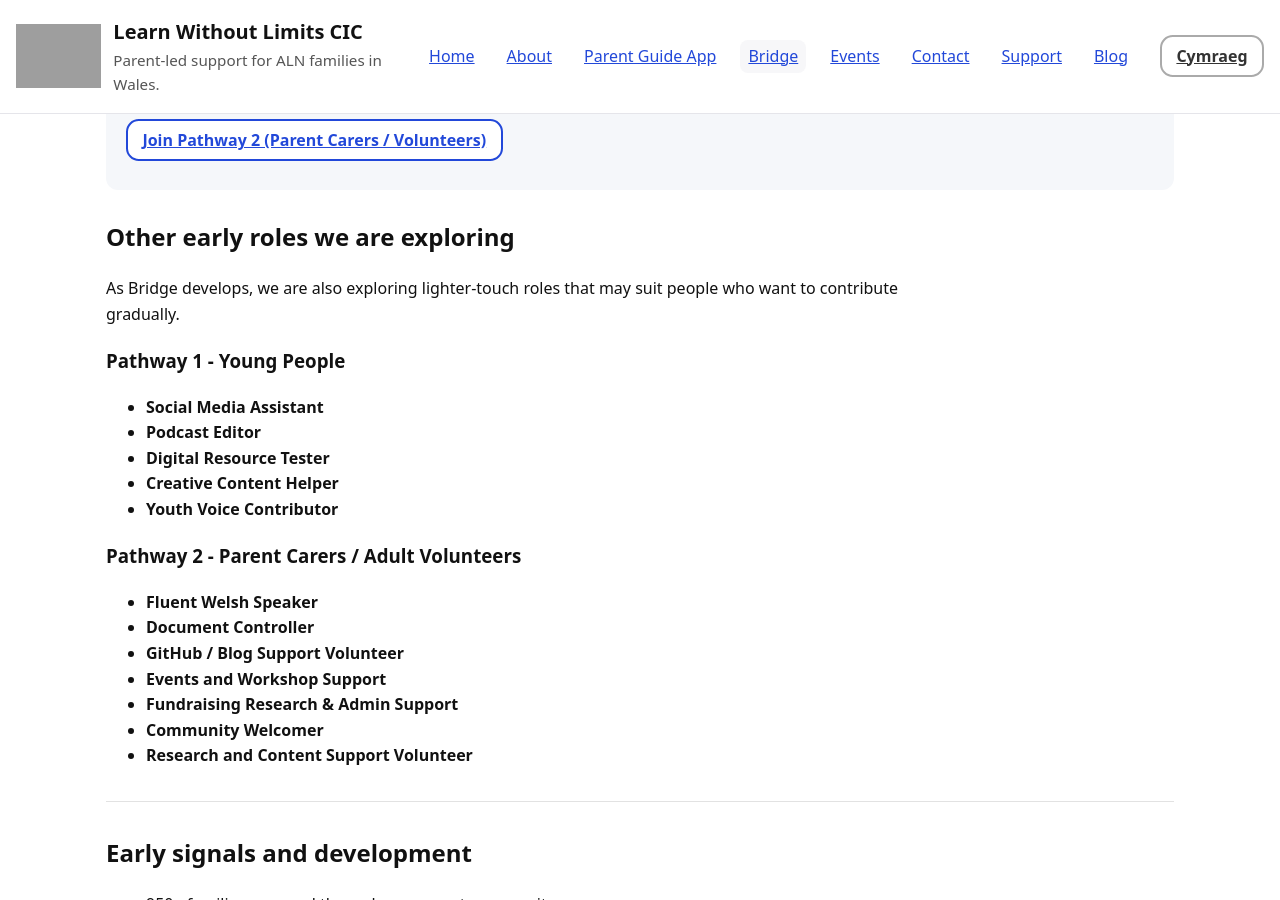
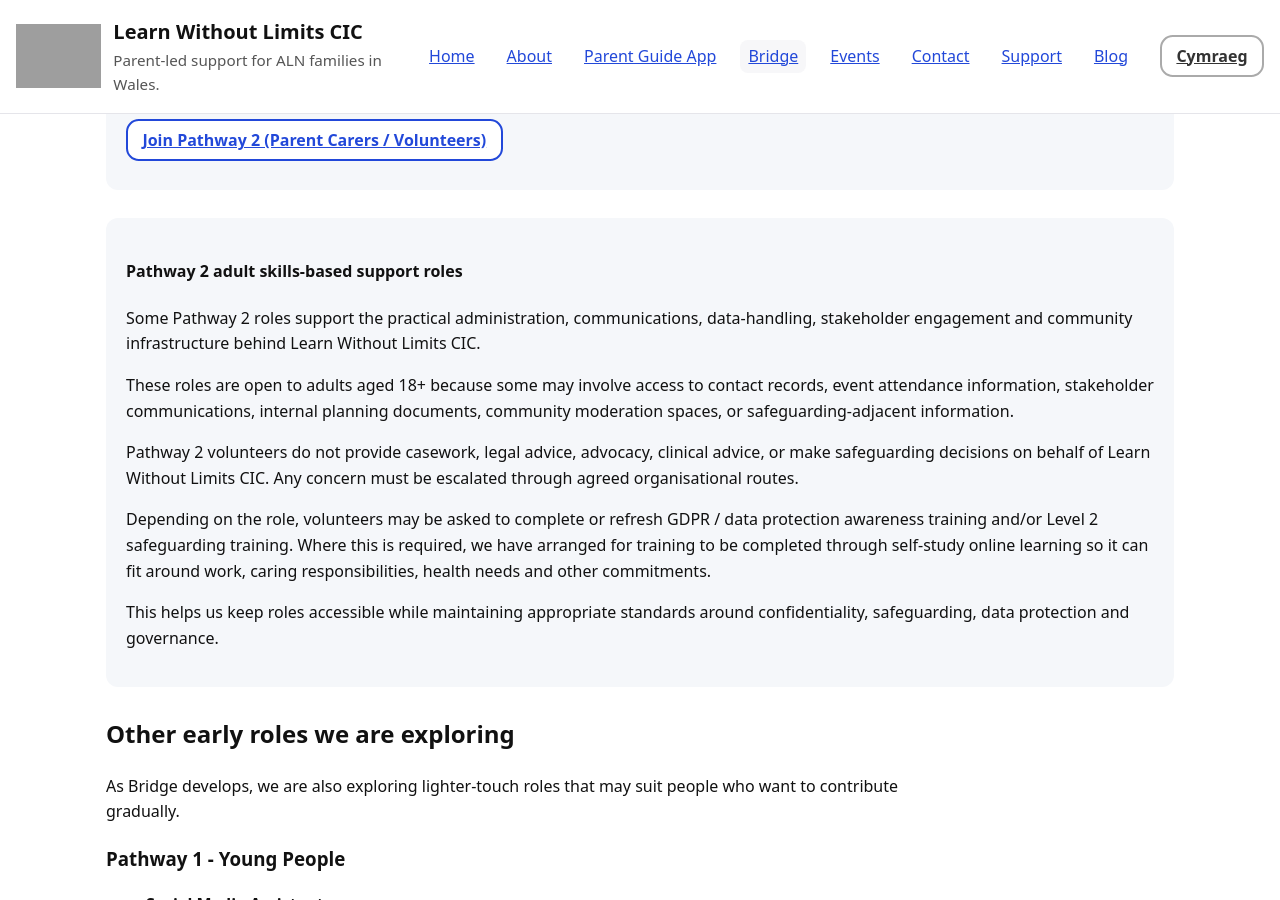
Before and after one commit to StephShobiye/learnwithoutlimitscic.github.io, a Jekyll site: the page bridge.en.html, which Jekyll copies as it is, in a window 1280 px wide and 900 px high, scrolled down 3344 px. Built offline with Jekyll 4.4.1, drawn with Linux system fonts in a browser that asks for light colours; grey boxes are pictures that could not be loaded.

Commit message:
Update bridge.en.html pathway 2 description.

```diff
--- a/bridge.en.html
+++ b/bridge.en.html
@@ -255,7 +255,29 @@
           <a class="btn" href="mailto:support@learnwithoutlimitscic.org?subject=Bridge%20Pathway%202%20interest">Join Pathway 2 (Parent Carers / Volunteers)</a>
         </p>
       </section>
+        <div class="bridge-panel">
+          <h4>Pathway 2 adult skills-based support roles</h4>
 
+          <p>
+            Some Pathway 2 roles support the practical administration, communications, data-handling, stakeholder engagement and community infrastructure behind Learn Without Limits CIC.
+          </p>
+
+          <p>
+            These roles are open to adults aged 18+ because some may involve access to contact records, event attendance information, stakeholder communications, internal planning documents, community moderation spaces, or safeguarding-adjacent information.
+          </p>
+
+          <p>
+            Pathway 2 volunteers do not provide casework, legal advice, advocacy, clinical advice, or make safeguarding decisions on behalf of Learn Without Limits CIC. Any concern must be escalated through agreed organisational routes.
+          </p>
+
+          <p>
+            Depending on the role, volunteers may be asked to complete or refresh GDPR / data protection awareness training and/or Level 2 safeguarding training. Where this is required, we have arranged for training to be completed through self-study online learning so it can fit around work, caring responsibilities, health needs and other commitments.
+          </p>
+
+          <p>
+            This helps us keep roles accessible while maintaining appropriate standards around confidentiality, safeguarding, data protection and governance.
+          </p>
+        </div>
       <div class="bridge-section">
         <h2>Other early roles we are exploring</h2>
 
```
